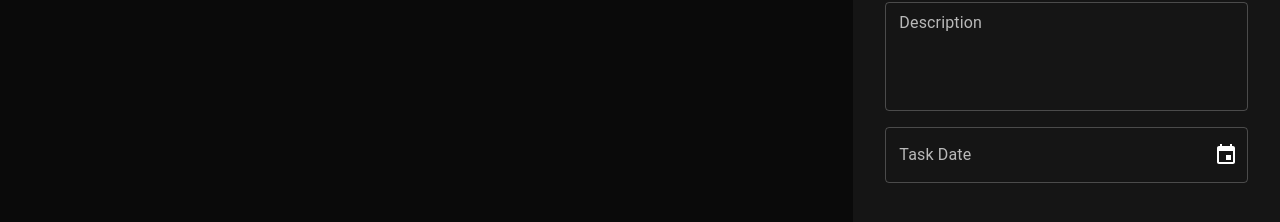
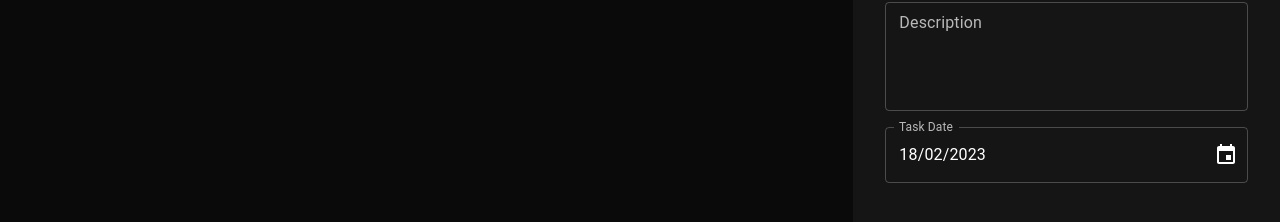
Before and after one commit to manikbajaj/typescript-course-react-project, a React (Create React App) app: page / in a window 1280 px wide. Shown: the part 444-666 px from the top of the page. Built offline with nearby package versions, Linux system fonts and the light colour scheme.

Commit message:
pushing lecture

```diff
--- a/src/components/createTaskForm/_taskDateField.tsx
+++ b/src/components/createTaskForm/_taskDateField.tsx
@@ -1,13 +1,21 @@
-import React, { FC, ReactElement, useState } from 'react';
+import React, { FC, ReactElement } from 'react';
 
 import { AdapterDateFns } from '@mui/x-date-pickers/AdapterDateFns';
 import { DesktopDatePicker } from '@mui/x-date-pickers/DesktopDatePicker';
+import { IDateField } from './interfaces/IDateField';
 import { LocalizationProvider } from '@mui/x-date-pickers/LocalizationProvider';
+import PropTypes from 'prop-types';
 import { TextField } from '@mui/material';
 
-export const TaskDateField: FC = (): ReactElement => {
-  // state
-  const [date, setDate] = useState<Date | null>(null);
+export const TaskDateField: FC<IDateField> = (
+  props,
+): ReactElement => {
+  //  Destructure props
+  const {
+    value = new Date(),
+    disabled = false,
+    onChange = (date) => console.log(date),
+  } = props;
 
   return (
     <>
@@ -15,8 +23,9 @@
         <DesktopDatePicker
           label="Task Date"
           inputFormat="dd/MM/yyyy"
-          value={date}
-          onChange={(newValue) => setDate(newValue)}
+          value={value}
+          onChange={onChange}
+          disabled={disabled}
           renderInput={(params) => (
             <TextField {...params} />
           )}
@@ -25,3 +34,5 @@
     </>
   );
 };
+
+TaskDateField.propTypes = {};
--- /dev/null
+++ b/src/components/createTaskForm/interfaces/IDateField.ts
@@ -0,0 +1,6 @@
+import { IDisabled } from './IDisabled';
+
+export interface IDateField extends IDisabled {
+  value?: Date | null;
+  onChange?: (date: Date | null) => void;
+}
```
